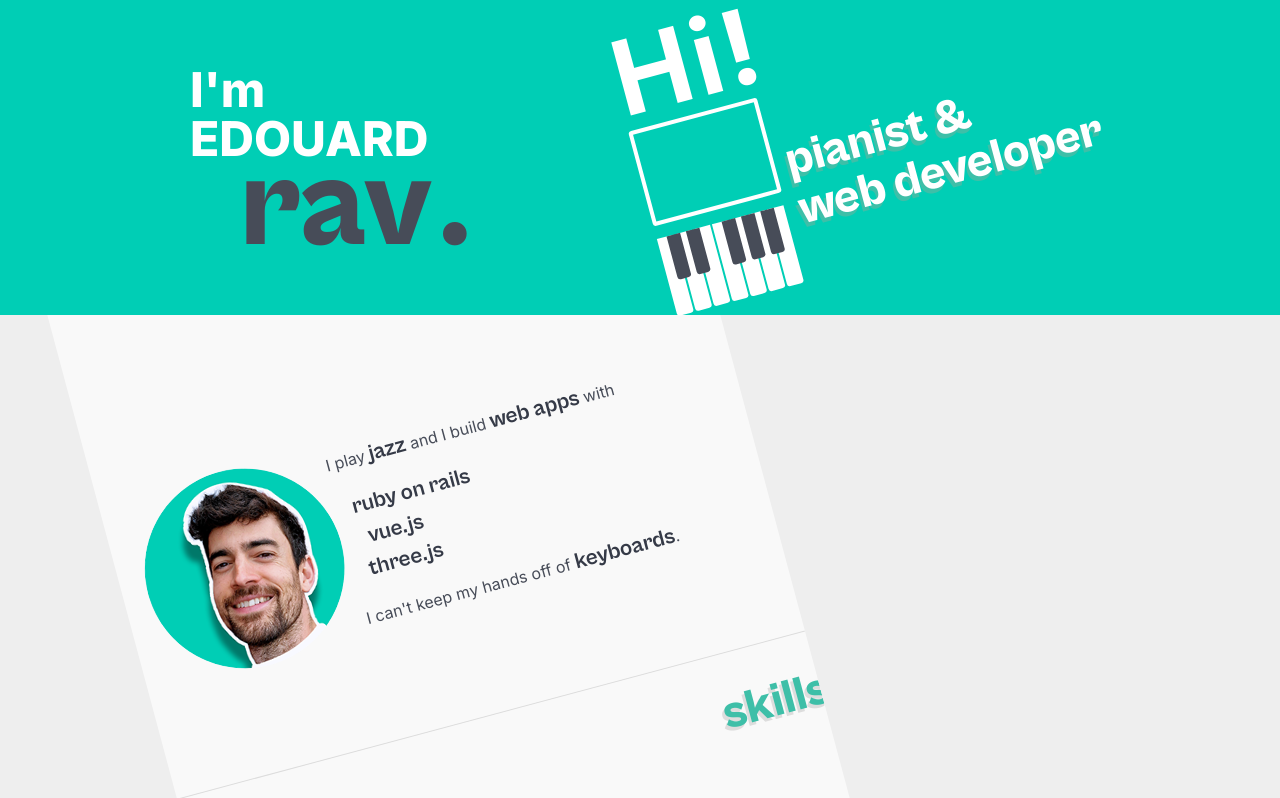
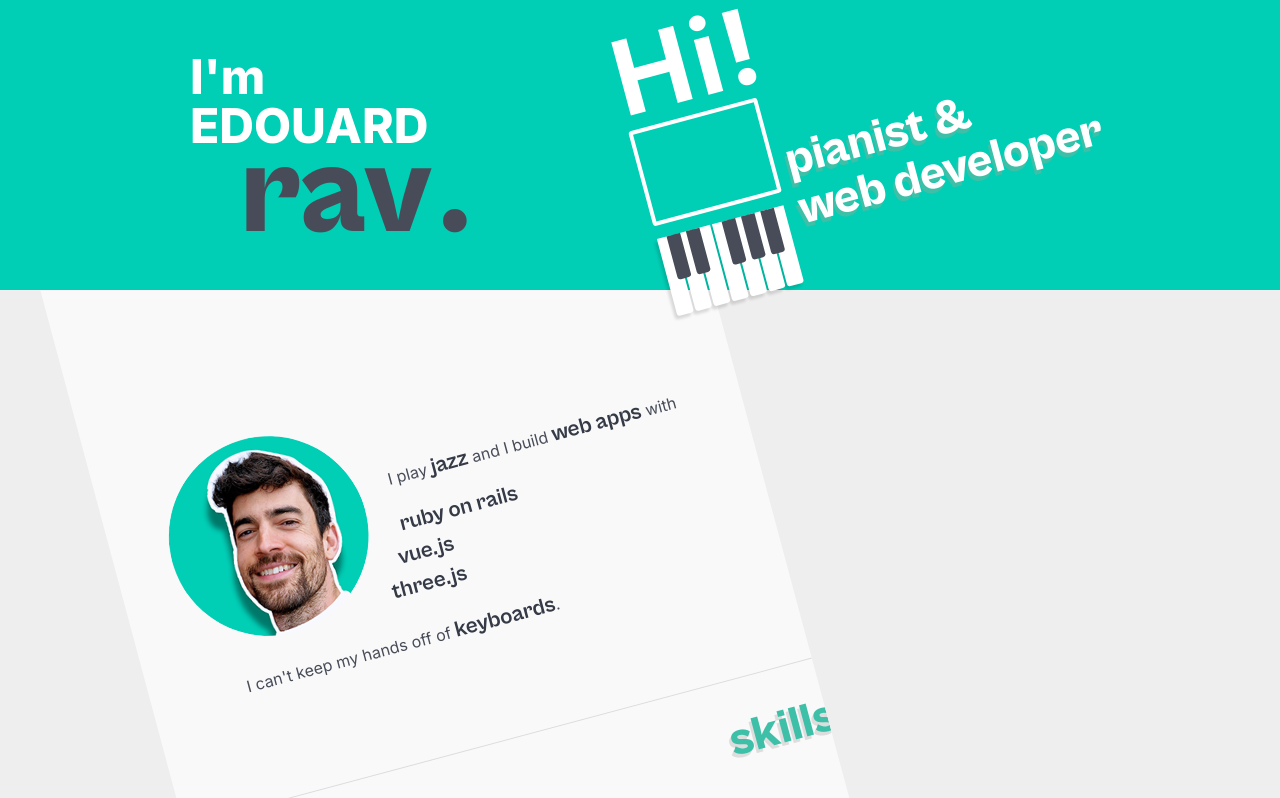
Before and after one commit to edouardrav/portfolio, a Vue app: page / in a window 1280 px wide. Shown: the top 798 px of the page. Built offline with nearby package versions, Linux system fonts and the light colour scheme.

Commit message:
design first category + shadow on piano keys

```diff
--- a/src/App.vue
+++ b/src/App.vue
@@ -36,12 +36,12 @@ import Avatar from './components/Avatar.vue'
           <p>I play <strong>jazz</strong> and I build <strong>web apps</strong> with</p>
           <div class="techs">
             <strong>ruby on rails</strong>
-            <strong class="tab">vue.js</strong>
-            <strong>three.js</strong>
-          </div>
-          <p class="tab">I can't keep my hands off of <strong>keyboards</strong>.</p>
+            <strong class="vue">vue.js</strong>
+            <strong class="three">three.js</strong>
           </div>
         </div>
+      </div>
+      <p class="underline">I can't keep my hands off of <strong>keyboards</strong>.</p>
     </Category>
     <Category title="skills">
       <Skills />
@@ -98,30 +98,43 @@ import Avatar from './components/Avatar.vue'
     font-weight: 500;
   }
 
+  .me {
+    display: flex;
+    justify-content: center;
+
+    .underline {
+      margin-left: 40px;
+    }
+
     .me-wrap {
       display: flex;
-    align-items: center;
-  }
+      align-items: flex-end;
+      gap: 30px;
 
       .presentation {
-
-    p {
-      margin: 0 5px;
-    }
 
         .techs {
           display: flex;
           flex-direction: column;
           align-items: flex-start;
           gap: 5px;
-      margin: 20px;
+          margin-top: 20px;
+          margin-bottom: 0;
 
-      .tab {
-        margin-left: 8px;
+          .vue {
+            margin-left: -10px;
+          }
+
+          .three {
+            margin-left: -25px;
+          }
+        }
+      }
     }
   }
 
-  }
+
+
 }
 
 .contact {
--- a/src/assets/main.css
+++ b/src/assets/main.css
@@ -61,7 +61,7 @@ header {
   width: 100%;
   display: flex;
   justify-content: center;
-  height: 315px;
+  height: 290px;
   z-index: 99;
 }
 
--- a/src/components/Piano.vue
+++ b/src/components/Piano.vue
@@ -23,7 +23,7 @@ onMounted(() => {
 <template>
   <div class="piano">
     <div class="white-keys">
-      <div v-for="i in 7" class="white-key" ref="white"></div>
+      <div v-for="i in 7" class="white-key" :style="{ 'z-index': 50 - i }" ref="white"></div>
     </div>
     <div class="black-keys">
       <div v-for="i in 5" class="black-key" ref="black"></div>
@@ -43,12 +43,14 @@ onMounted(() => {
   .white-key {
     background-color: white;
     border-radius: 0 0 3px 3px;
+    box-shadow: -3px 3px 3px #00000022;
     width: 17px;
     height: 80px;
     transition: 0.1s;
 
     &:hover {
       transform: translateY(5px);
+      box-shadow: 0px 0px 2px #00000055;
     }
   }
 
@@ -66,6 +68,7 @@ onMounted(() => {
     width: 14px;
     height: 45px;
     transition: 0.1s;
+    z-index: 60;
 
     &:hover {
       transform: translateY(5px);
```
Lines whose indentation alone changed are shown as unchanged.
